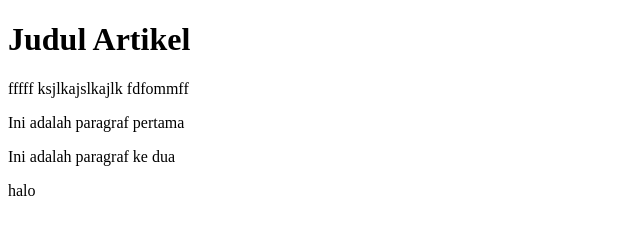
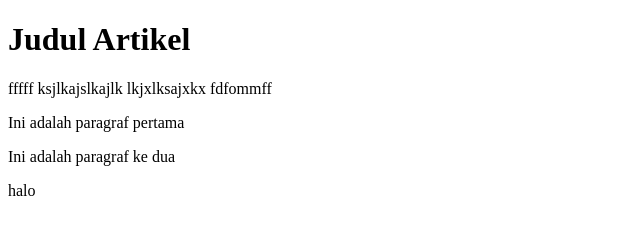
Before and after one commit to stanleyyys/Praktek-06-Github_Stan, a plain HTML site: page index.html in a window 1280 px wide. Shown: the whole page, without its empty margins (0-640 px from the left). Drawn offline with Linux system fonts and the light colour scheme.

Commit message:
Update index.html

```diff
--- a/index.html
+++ b/index.html
@@ -9,6 +9,7 @@
     <h1>Judul Artikel</h1>
 fffff
     ksjlkajslkajlk
+    lkjxlksajxkx
     fdfommff
     <p>Ini adalah paragraf pertama</p>
     <p>Ini adalah paragraf ke dua</p>
```
